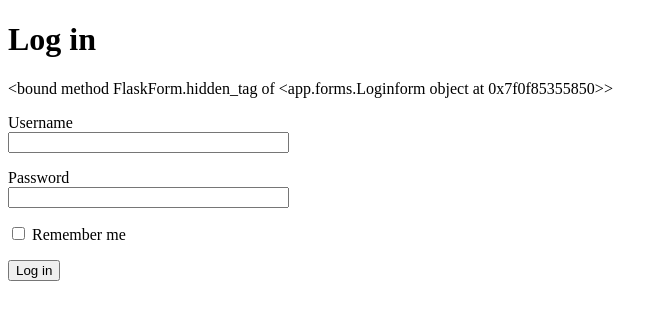
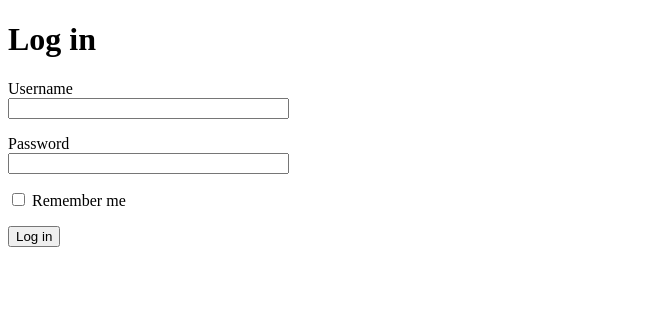
Before and after one commit to ayyesha44/Bus-Ticketing-System, a Flask app: page /login in a window 1280 px wide. Shown: the top 320 px of the page, without its empty margins (0-667 px from the left). Run offline with Flask 3, Linux system fonts and the light colour scheme.

Commit message:
set the flask env, fixed bugs

```diff
--- /dev/null
+++ b/Train2Train.py
@@ -0,0 +1 @@
+from app import app
--- a/app/__init__.py
+++ b/app/__init__.py
@@ -1,7 +1,8 @@
+import os
 from flask import Flask
-from config import Config
 
 app = Flask(__name__)
-app.config.from_object(Config)
+
+app.config["SECRET_KEY"] = 'thisisasecret'
 
 from app import routes
--- a/app/config.py
+++ /dev/null
@@ -1,4 +0,0 @@
-import os
-
-class Config:
-    SECRET_KEY = os.environ.get("SECRET_KEY") or "omg-secret-key"
--- a/app/routes.py
+++ b/app/routes.py
@@ -1,5 +1,3 @@
-from crypt import methods
-
 from app import app
 from app.forms import Loginform
 from flask import render_template
--- a/app/templates/login.html
+++ b/app/templates/login.html
@@ -7,14 +7,14 @@
 <body>
   <h1>Log in</h1>
   <form action="" method="post" novalidate>
-      {{form.hidden_tag}}
+      {{form.hidden_tag() }}
       <p>
          {{form.username.label}}<br>
-          {{form.username(size=32)}}<br>
+          {{form.username(size=32)}}
       </p>
       <p>
           {{form.password.label}}<br>
-          {{form.password(size=32)}}<br>
+          {{form.password(size=32)}}
       </p>
       <p>
           {{form.rememberme()}}
```
Also changed, not shown: 1 other file.
